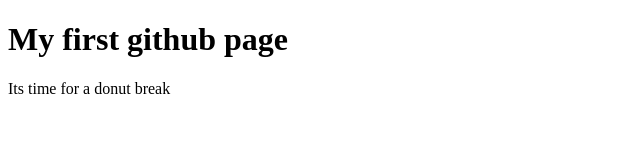
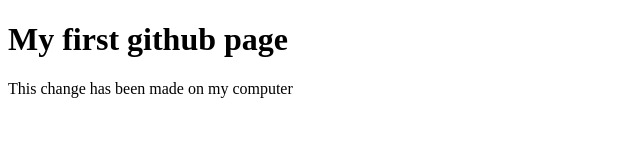
Before and after one commit to kbzainub/kbzainub.github.io, a plain HTML site: page index.html in a window 1280 px wide. Shown: the whole page, without its empty margins (0-640 px from the left). Drawn offline with Linux system fonts and the light colour scheme.

Commit message:
updated paragraph

```diff
--- a/index.html
+++ b/index.html
@@ -7,6 +7,6 @@
 
 <body>
 <h1>My first github page</h1>
-  <p>Its time for a donut break</p>
+  <p>This change has been made on my computer</p>
 </body>
 </html>
```
